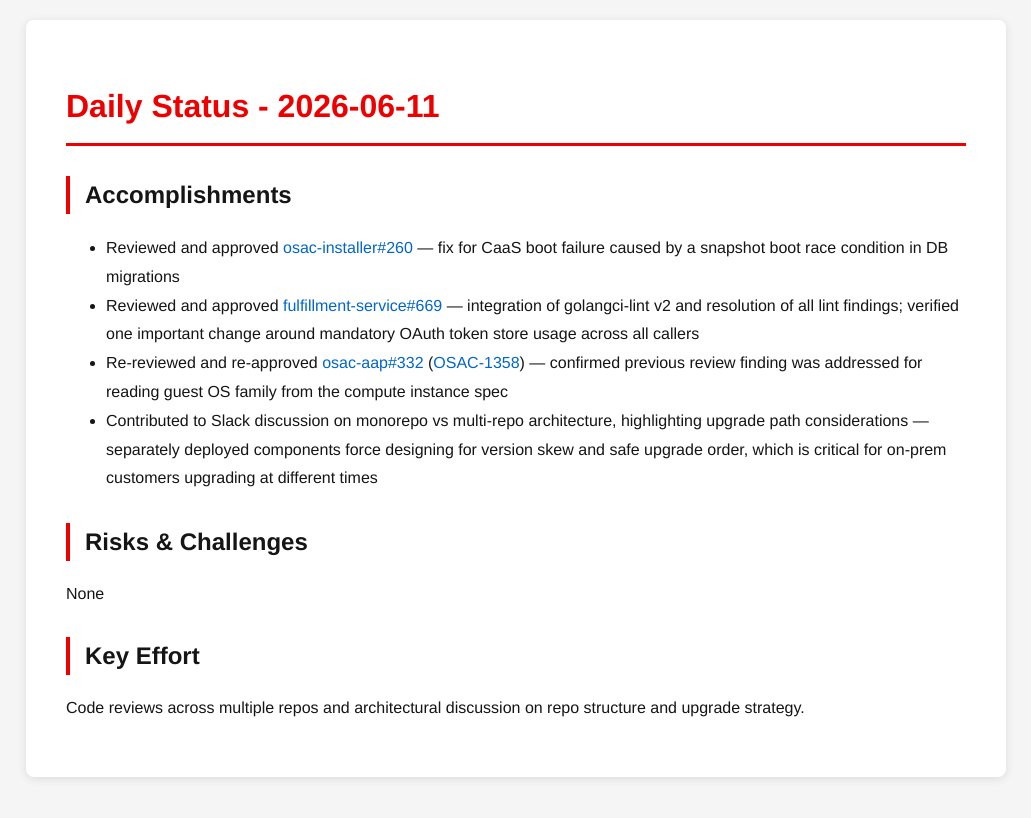
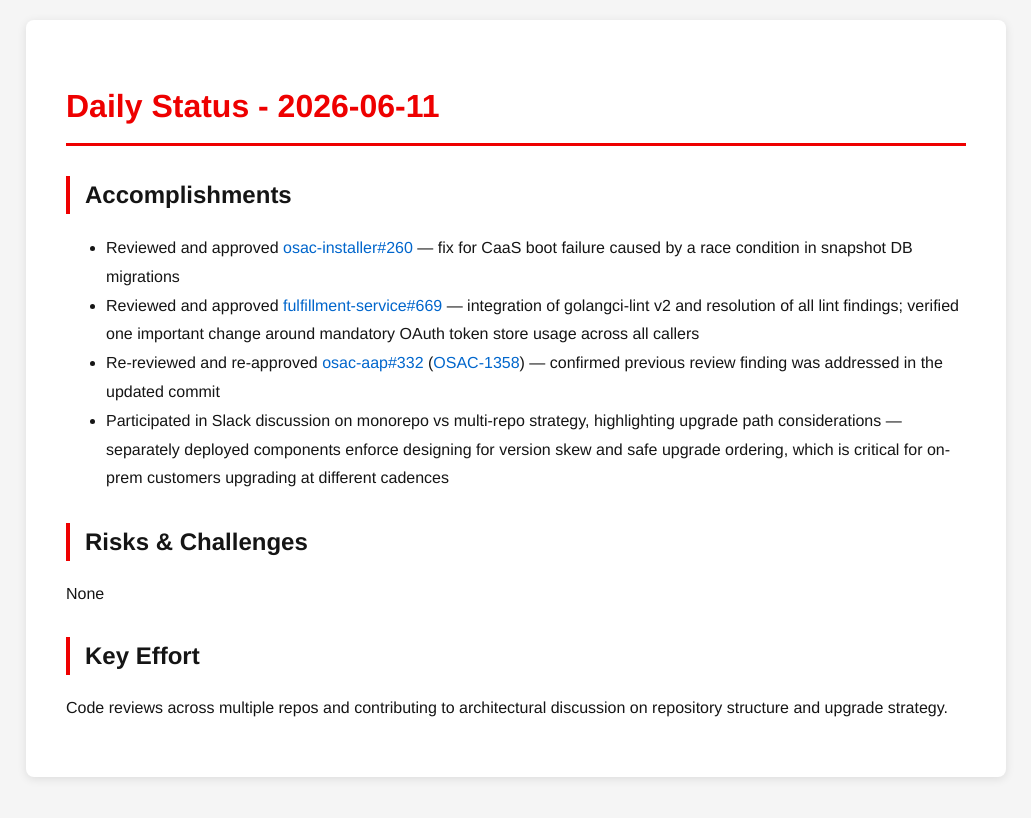
Before and after one commit to tzvatot/daily-status, a Jekyll site: the page built from 2026-06-11.md, in a window 1280 px wide. Shown: the top 818 px of the page, without its empty margins (124-1155 px from the left). Built offline with Jekyll 4.4.1, drawn with Linux system fonts in a browser that asks for light colours.

Commit message:
Daily status update - 2026-06-11

```diff
--- a/2026-06-11.md
+++ b/2026-06-11.md
@@ -7,13 +7,13 @@
 # Daily Status - 2026-06-11
 
 ## Accomplishments
-- Reviewed and approved [osac-installer#260](https://github.com/osac-project/osac-installer/pull/260) — fix for CaaS boot failure caused by a snapshot boot race condition in DB migrations
+- Reviewed and approved [osac-installer#260](https://github.com/osac-project/osac-installer/pull/260) — fix for CaaS boot failure caused by a race condition in snapshot DB migrations
 - Reviewed and approved [fulfillment-service#669](https://github.com/osac-project/fulfillment-service/pull/669) — integration of golangci-lint v2 and resolution of all lint findings; verified one important change around mandatory OAuth token store usage across all callers
-- Re-reviewed and re-approved [osac-aap#332](https://github.com/osac-project/osac-aap/pull/332) ([OSAC-1358](https://redhat.atlassian.net/browse/OSAC-1358)) — confirmed previous review finding was addressed for reading guest OS family from the compute instance spec
-- Contributed to Slack discussion on monorepo vs multi-repo architecture, highlighting upgrade path considerations — separately deployed components force designing for version skew and safe upgrade order, which is critical for on-prem customers upgrading at different times
+- Re-reviewed and re-approved [osac-aap#332](https://github.com/osac-project/osac-aap/pull/332) ([OSAC-1358](https://redhat.atlassian.net/browse/OSAC-1358)) — confirmed previous review finding was addressed in the updated commit
+- Participated in Slack discussion on monorepo vs multi-repo strategy, highlighting upgrade path considerations — separately deployed components enforce designing for version skew and safe upgrade ordering, which is critical for on-prem customers upgrading at different cadences
 
 ## Risks & Challenges
 None
 
 ## Key Effort
-Code reviews across multiple repos and architectural discussion on repo structure and upgrade strategy.
+Code reviews across multiple repos and contributing to architectural discussion on repository structure and upgrade strategy.
```
